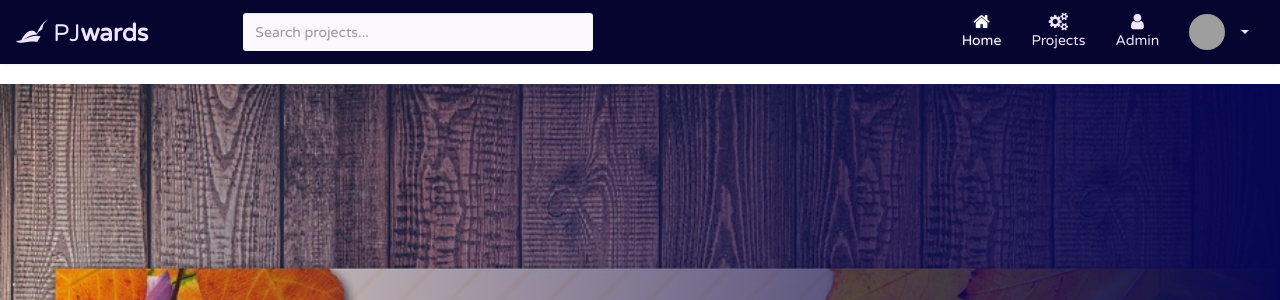
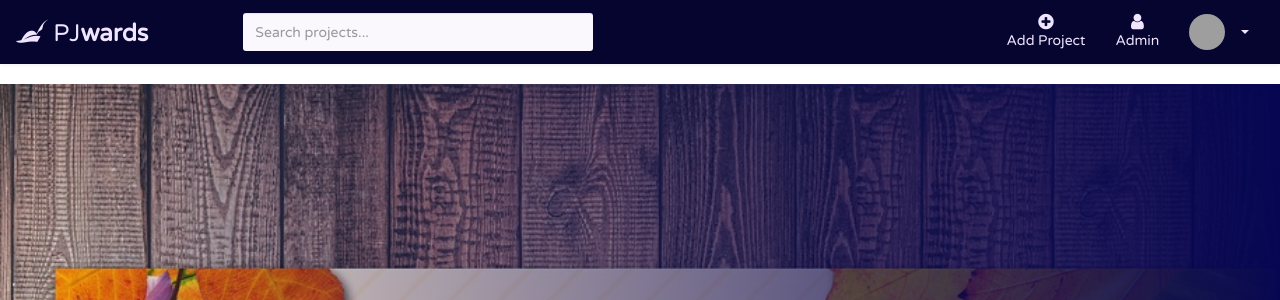
Before and after one commit to jLuseno161/Awwards-, a Django app: page / in a window 1280 px wide. Shown: the top 300 px of the page. Run offline with Django 3.2, Linux system fonts and the light colour scheme; data that the repository does not hold is empty; some libraries are stand-ins or nearby versions; grey boxes are pictures that could not be loaded.

Commit message:
change icons

```diff
--- a/awwards/templates/navbar.html
+++ b/awwards/templates/navbar.html
@@ -270,8 +270,8 @@
                 </div>
             </form>
             <ul class="nav navbar-nav navbar-right">
-                <li class="active"><a href="/"><i class="fa fa-home"></i><span>Home</span></a></li>
-                <li><a href="#"><i class="fa fa-gears"></i><span>Projects</span></a></li>
+                <!-- <li class="active"><a href="/"><i class="fa fa-home"></i><span>Home</span></a></li> -->
+                <li><a href="{% url 'post_prj' %}"><i class="fa fa-plus-circle"></i><span>Add Project</span></a></li>
                 <li><a href="/admin"><i class="fa fa-user"></i><span>Admin</span></a></li>
                 <!-- <li><a href="#"><i class="fa fa-users"></i><span>Team</span></a></li>
                 <li><a href="#"><i class="fa fa-pie-chart"></i><span>Reports</span></a></li>
```
